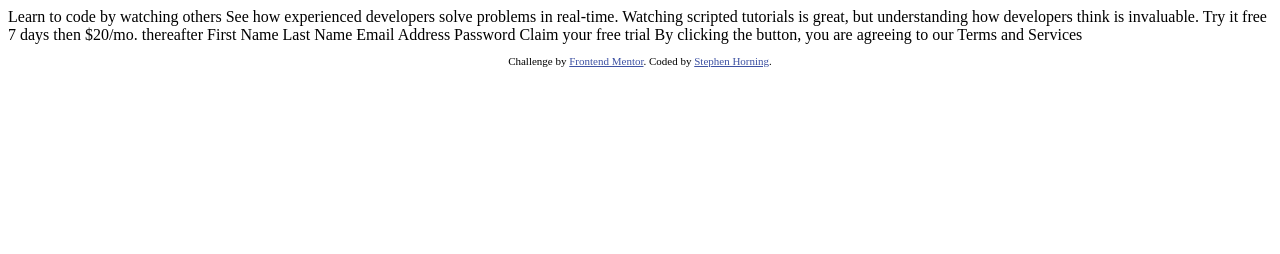
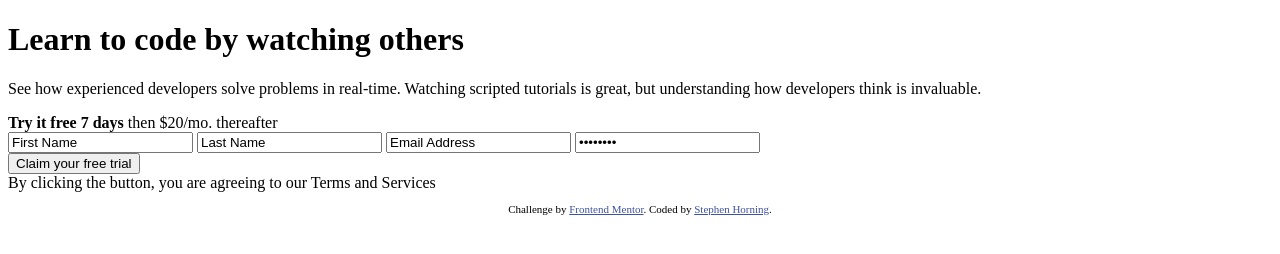
Before and after one commit to stephenhorning14/Intro-Component-With-Signup-Form, a plain HTML site: page index.html in a window 1280 px wide. Drawn offline with Linux system fonts and the light colour scheme.

Commit message:
Added HTML structuring

```diff
--- a/index.html
+++ b/index.html
@@ -1,41 +1,66 @@
 <!DOCTYPE html>
 <html lang="en">
   <head>
-  <meta charset="UTF-8">
-  <meta name="viewport" content="width=device-width, initial-scale=1.0"> <!-- displays site properly based on user's device -->
+    <meta charset="UTF-8" />
+    <meta name="viewport" content="width=device-width, initial-scale=1.0" />
+    <!-- displays site properly based on user's device -->
 
-  <link rel="icon" type="image/png" sizes="32x32" href="./images/favicon-32x32.png">
+    <link
+      rel="icon"
+      type="image/png"
+      sizes="32x32"
+      href="./images/favicon-32x32.png"
+    />
 
     <title>Frontend Mentor | Intro component with sign up form</title>
 
     <!-- Feel free to remove these styles or customise in your own stylesheet 👍 -->
     <style>
-    .attribution { font-size: 11px; text-align: center; }
-    .attribution a { color: hsl(228, 45%, 44%); }
+      .attribution {
+        font-size: 11px;
+        text-align: center;
+      }
+      .attribution a {
+        color: hsl(228, 45%, 44%);
+      }
     </style>
   </head>
   <body>
+    <div>
+      <h1>Learn to code by watching others</h1>
 
-  Learn to code by watching others
+      <p>
+        See how experienced developers solve problems in real-time. Watching
+        scripted tutorials is great, but understanding how developers think is
+        invaluable.
+      </p>
+    </div>
 
-  See how experienced developers solve problems in real-time. Watching scripted tutorials is great,
-  but understanding how developers think is invaluable.
+    <div><strong>Try it free 7 days</strong> then $20/mo. thereafter</div>
 
-  Try it free 7 days then $20/mo. thereafter
+    <div>
+      <form>
+        <input value="First Name" />
+        <input value="Last Name" />
+        <input value="Email Address" />
+        <input value="Password" type="password" />
+      </form>
 
-  First Name
-  Last Name
-  Email Address
-  Password
+      <button>
+        Claim your free trial
+      </button>
 
-  Claim your free trial
-
+      <div>
         By clicking the button, you are agreeing to our Terms and Services
+      </div>
+    </div>
 
     <footer>
       <p class="attribution">
-      Challenge by <a href="https://www.frontendmentor.io?ref=challenge" target="_blank">Frontend Mentor</a>.
-      Coded by <a href="#">Stephen Horning</a>.
+        Challenge by
+        <a href="https://www.frontendmentor.io?ref=challenge" target="_blank"
+          >Frontend Mentor</a
+        >. Coded by <a href="#">Stephen Horning</a>.
       </p>
     </footer>
   </body>
```
Lines whose indentation alone changed are shown as unchanged.
